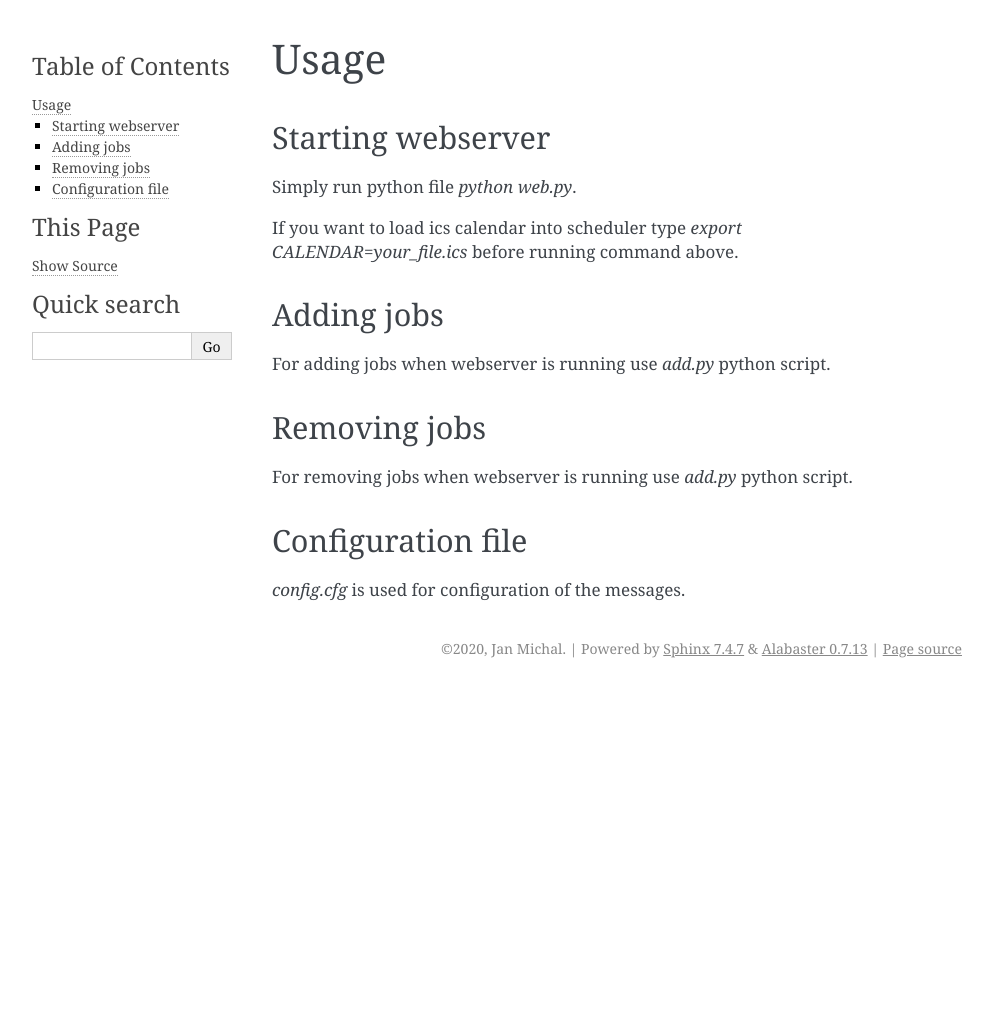
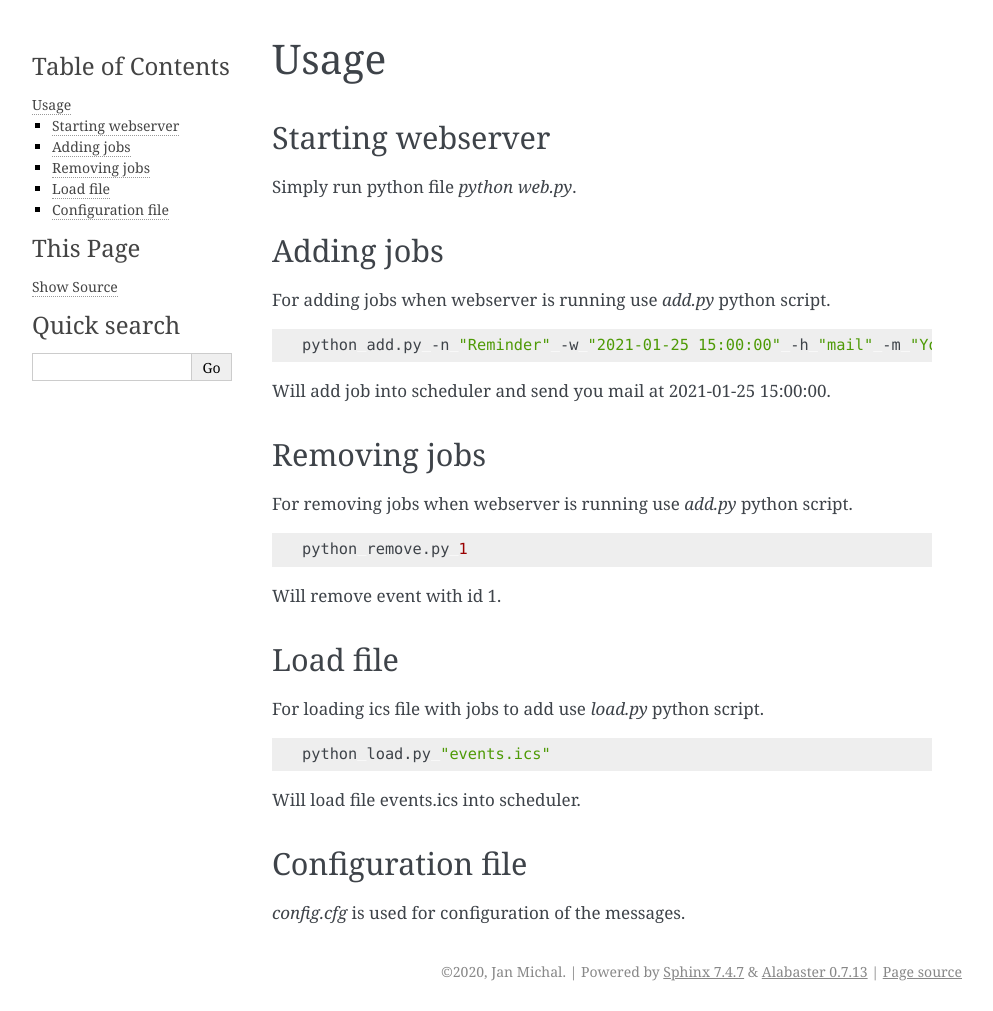
Before and after one commit to wekoil/MI-PYT-semestralka, a Sphinx documentation site: the page built from docs/usage.rst, in a window 1280 px wide. Shown: the whole page, without its empty margins (148-1141 px from the left). Built offline with Sphinx 7.4.7, drawn with Linux system fonts in a browser that asks for light colours; before the commit the page ends 900 px from its top, so only the background shows below that.

Commit message:
final changes

```diff
--- a/docs/usage.rst
+++ b/docs/usage.rst
@@ -6,18 +6,39 @@ Starting webserver
 
 Simply run python file `python web.py`.
 
-If you want to load ics calendar into scheduler type `export CALENDAR=your_file.ics` before running command above.
-
 Adding jobs
 -----------
 
 For adding jobs when webserver is running use `add.py` python script.
+
+.. code-block:: bash
+
+    python add.py -n "Reminder" -w "2021-01-25 15:00:00" -h "mail" -m "You have exam tommorow!" -s "Exam tommorow"
+
+Will add job into scheduler and send you mail at 2021-01-25 15:00:00.
 
 Removing jobs
 -------------
 
 For removing jobs when webserver is running use `add.py` python script.
 
+.. code-block:: bash
+
+    python remove.py 1
+
+Will remove event with id 1.
+
+Load file
+---------
+
+For loading ics file with jobs to add use `load.py` python script.
+
+.. code-block:: bash
+
+    python load.py "events.ics"
+
+Will load file events.ics into scheduler.
+
 Configuration file
 ------------------
 
```
Also changed, not shown: config_example.cfg (added, +12 -0 lines), docs/api.rst (+15 -0 lines), 2 other files.
